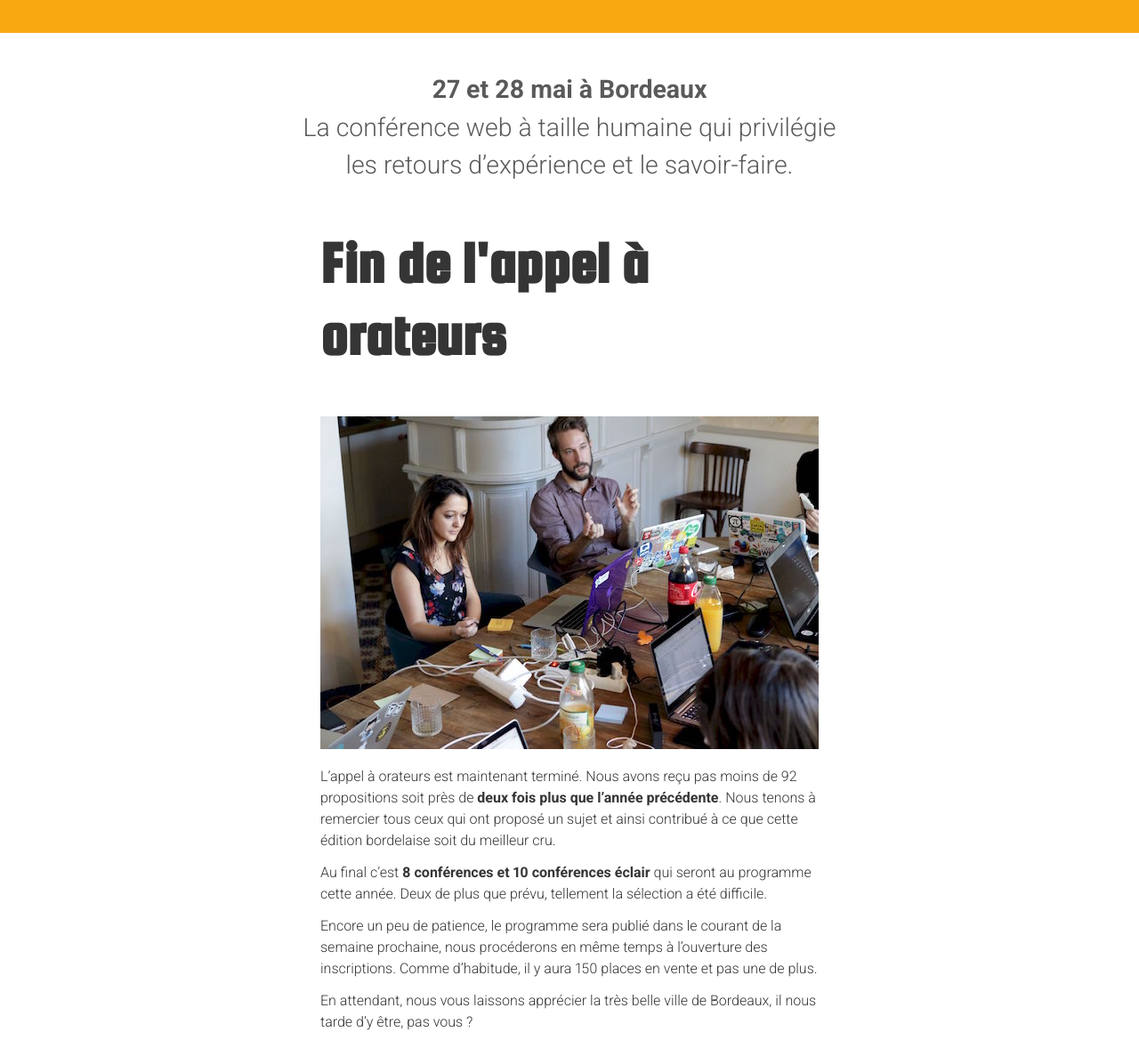
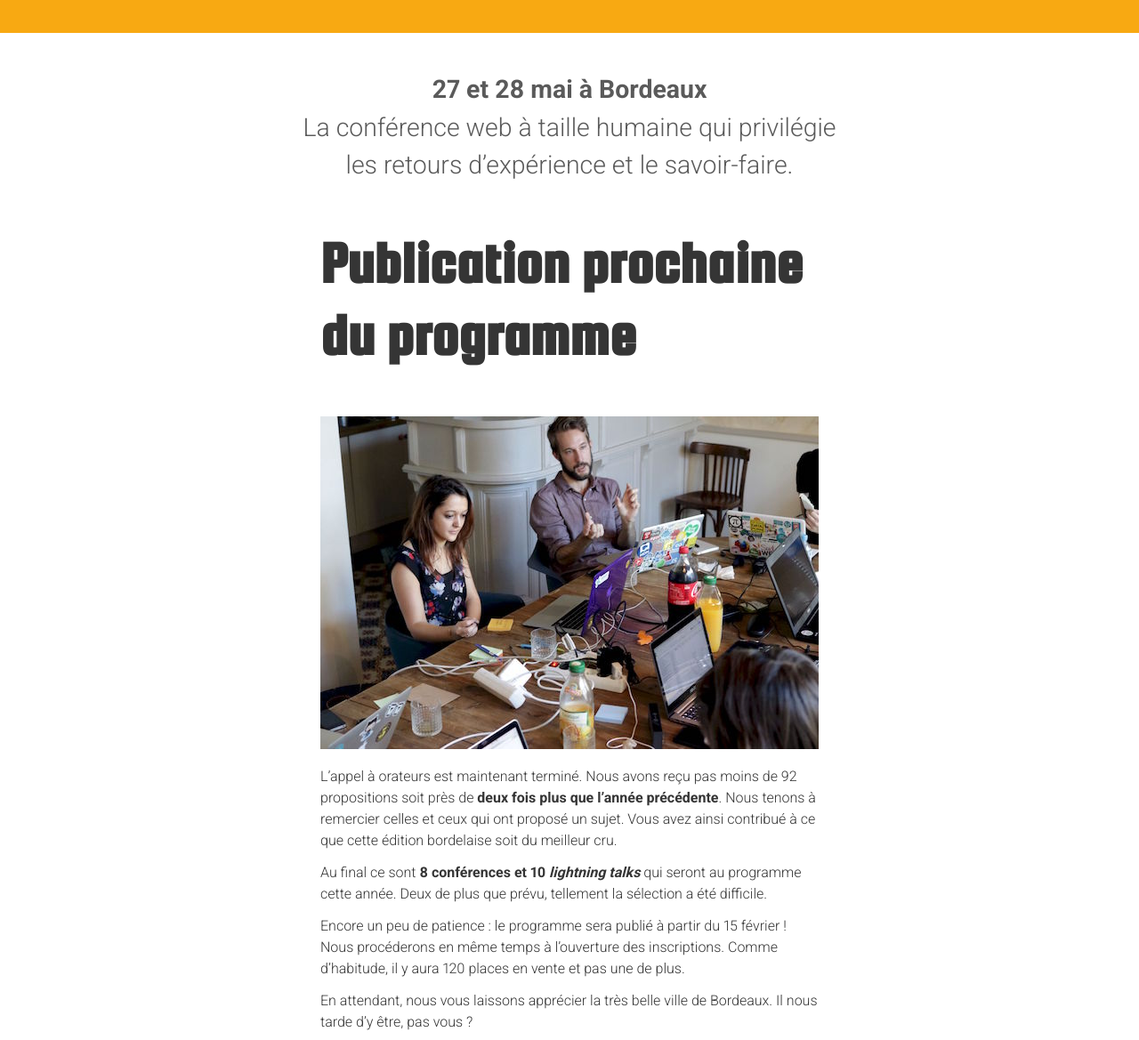
Before and after one commit to sudweb/2016, a Jekyll site: the page built from _posts/2016-02-06-construction-du-programme.md, in a window 1280 px wide and 1400 px high, scrolled down 358 px, cut to the strip 0-1169 px from the top of the window. Shown: the whole strip at 89% size. Built offline with Jekyll 4.4.1, drawn with Linux system fonts in a browser that asks for light colours.

Commit message:
Wording plus positif ;-)

```diff
--- a/_posts/2016-02-06-construction-du-programme.md
+++ b/_posts/2016-02-06-construction-du-programme.md
@@ -1,17 +1,18 @@
 ---
 layout: news-item
-title: Fin de l'appel à orateurs
+title: Publication prochaine du programme
 date: 2015-02-07 20:15:39 +0100
 ---
 
 ![Construction du programme en équipe à Bordeaux]({{ site.baseurl }}/images/oratorgate.jpg)
 
-L'appel à orateurs est maintenant terminé. Nous avons reçu pas moins de 92 propositions soit près de **deux fois plus que l'année précédente**. Nous tenons à remercier tous ceux qui ont proposé un sujet et ainsi contribué à ce que cette édition bordelaise soit du meilleur cru.
+L'appel à orateurs est maintenant terminé. Nous avons reçu pas moins de 92 propositions soit près de **deux fois plus que l'année précédente**. Nous tenons à remercier celles et ceux qui ont proposé un sujet. Vous avez ainsi contribué à ce que cette édition bordelaise soit du meilleur cru.
 
-Au final c'est **8 conférences et 10 conférences éclair** qui seront au programme cette année. Deux de plus que prévu, tellement la sélection a été difficile.
+Au final ce sont **8 conférences et 10 *lightning talks*** qui seront au programme cette année. Deux de plus que prévu, tellement la sélection a été difficile.
 
-Encore un peu de patience, le programme sera publié dans le courant de la semaine prochaine, nous procéderons en même temps à l'ouverture des inscriptions. Comme d'habitude, il y aura 150 places en vente et pas une de plus.
+Encore un peu de patience : le programme sera publié à partir du 15 février ! Nous procéderons en même temps à l'ouverture des inscriptions. Comme d'habitude, il y aura 120 places en vente et pas une de plus.
 
-En attendant, nous vous laissons apprécier la très belle ville de Bordeaux, il nous tarde d'y être, pas vous ?
+En attendant, nous vous laissons apprécier la très belle ville de Bordeaux.
+Il nous tarde d'y être, pas vous ?
 
 <iframe width="560" height="315" src="https://www.youtube.com/embed/JA1Cw0_4EK4" frameborder="0" allowfullscreen></iframe>
```
